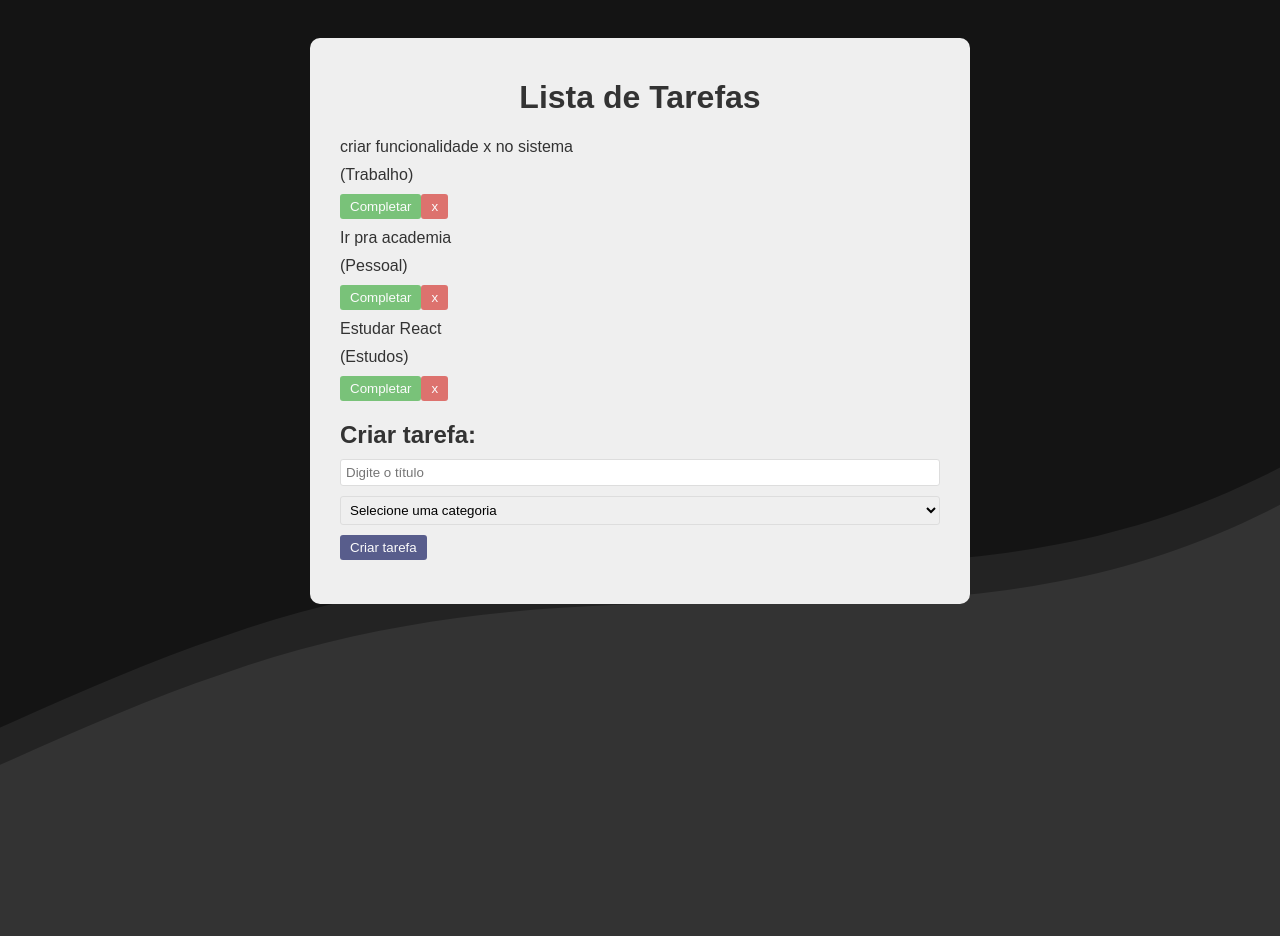
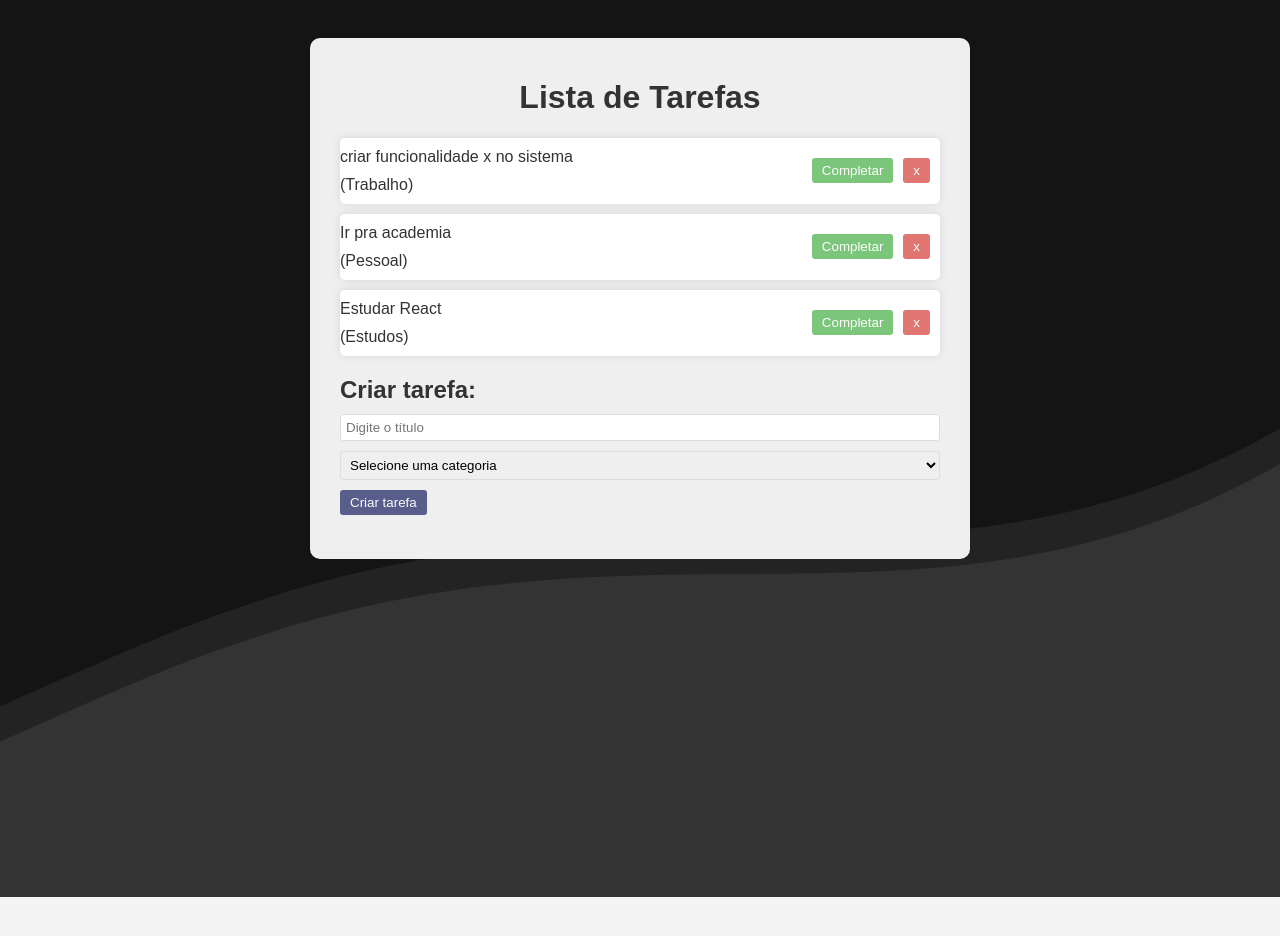
Before and after one commit to Daviniel/task-list, a React (Vite) app: page / in a window 1280 px wide. Shown: the top 936 px of the page. After the commit the page ends 897 px from the top, so only its background shows below. Built offline with nearby package versions, Linux system fonts and the light colour scheme.

Commit message:
layout das tarefas completo

```diff
--- a/src/App.css
+++ b/src/App.css
@@ -36,6 +36,7 @@
   background-color: #333974;
   color: #fff;
   padding: 5px 10px;
+  margin-right: 10px;
   border: none;
   border-radius: 3px;
   cursor: pointer;
@@ -45,6 +46,23 @@
 
 button:hover {
   opacity: 1;
+}
+
+.todo-list {
+  margin-bottom: 20px;
+  padding-bottom: 20px;
+  border-bottom: 1px solid #555;
+}
+
+.todo {
+  background-color: #fff;
+  box-shadow: 0 0 10px rgb(0, 0, 0, 0.1);
+  padding: 10x;
+  margin-bottom: 10px;
+  border-radius: 5px;
+  display: flex;
+  justify-content: space-between;
+  align-items: center;
 }
 
 .complete {
```
